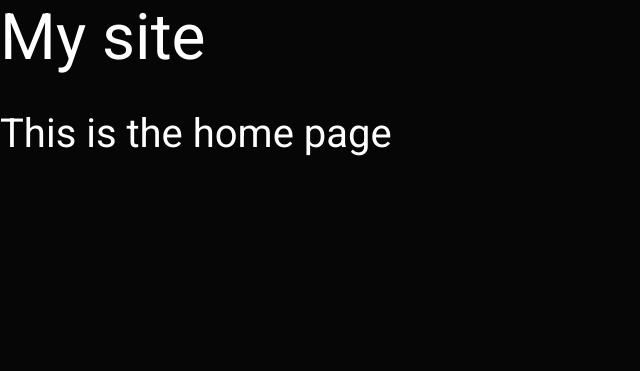
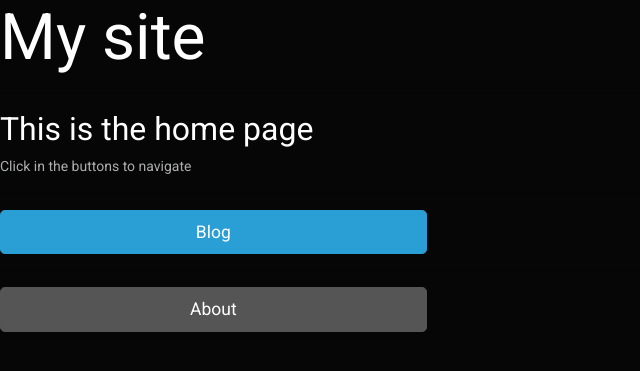
Before and after one commit to manoloacademia/blog_practice, a Django app: page / in a window 1280 px wide. Shown: the part 55-426 px from the top of the page, without its empty margins (0-640 px from the left). Run offline with Django 3.2, Linux system fonts and the light colour scheme; some libraries are stand-ins or nearby versions.

Commit message:
Added button functionality in home page.

```diff
--- a/blog_practice/blog/templates/about.html
+++ b/blog_practice/blog/templates/about.html
@@ -2,4 +2,7 @@
 {% block content %}
     <h3>This is my About page</h3>
     <p>My name is Pablo and I'm developing my Python and Django knowledge. :)</p>
+
+    <hr>
+    <p><a href="{% url 'home' %}">Go back to the Home Page</a></p>
 {% endblock %}
--- a/blog_practice/blog/templates/home.html
+++ b/blog_practice/blog/templates/home.html
@@ -1,6 +1,12 @@
 {% extends 'base.html' %}
 {% block content %}
     <hr>
-    <h3>This is the home page</h3>
+    <h4>This is the home page</h4>
+    <p>Click in the buttons to navigate</p>
     <hr>
+    <div class="d-grid gap-2">
+        <a href="{% url 'pages' %}"><button class="btn btn-lg col-4 btn-primary" type="button">Blog</button></a>
+        <hr>
+        <a href="{% url 'about' %}"><button class="btn btn-lg col-4 btn-secondary" type="button">About</button></a>
+    </div>
 {% endblock %}
```
